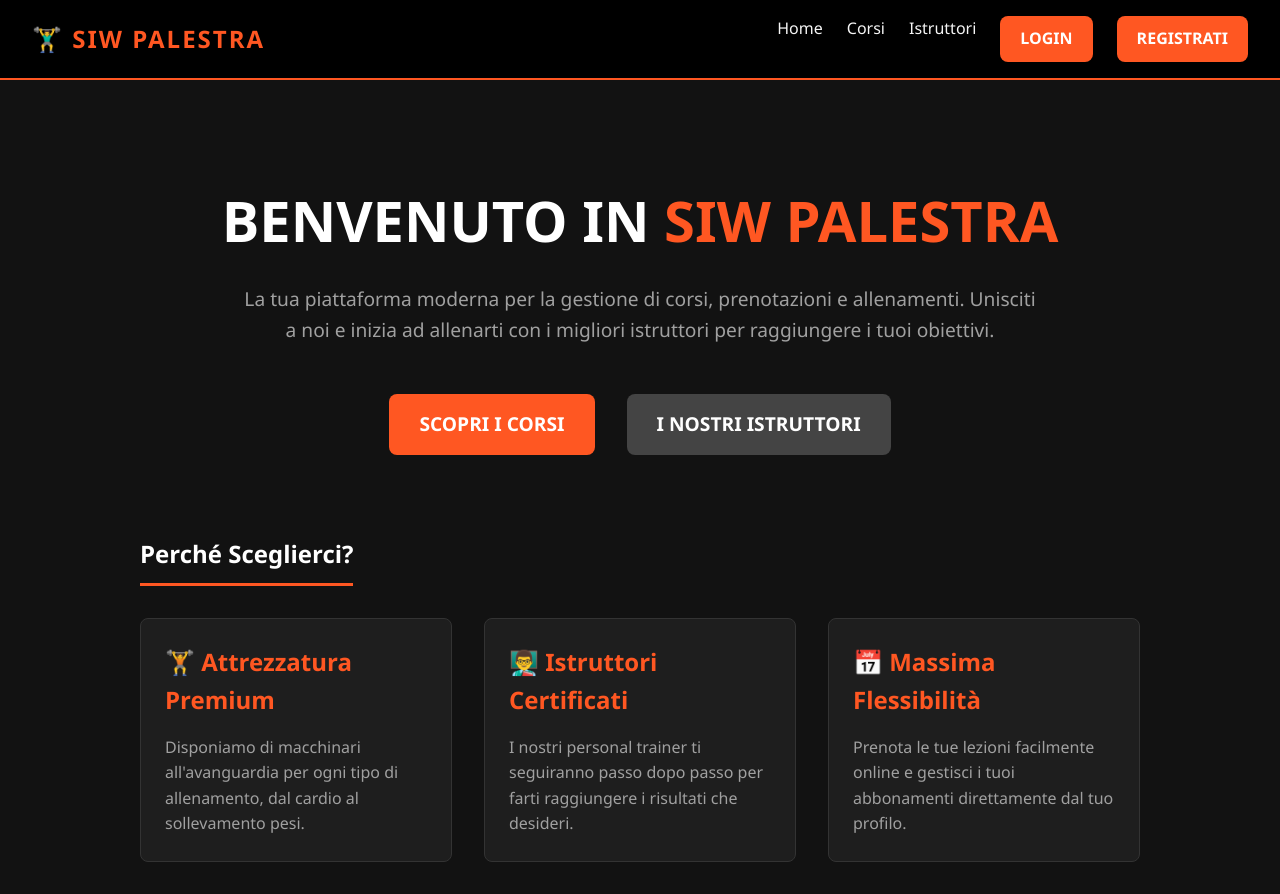
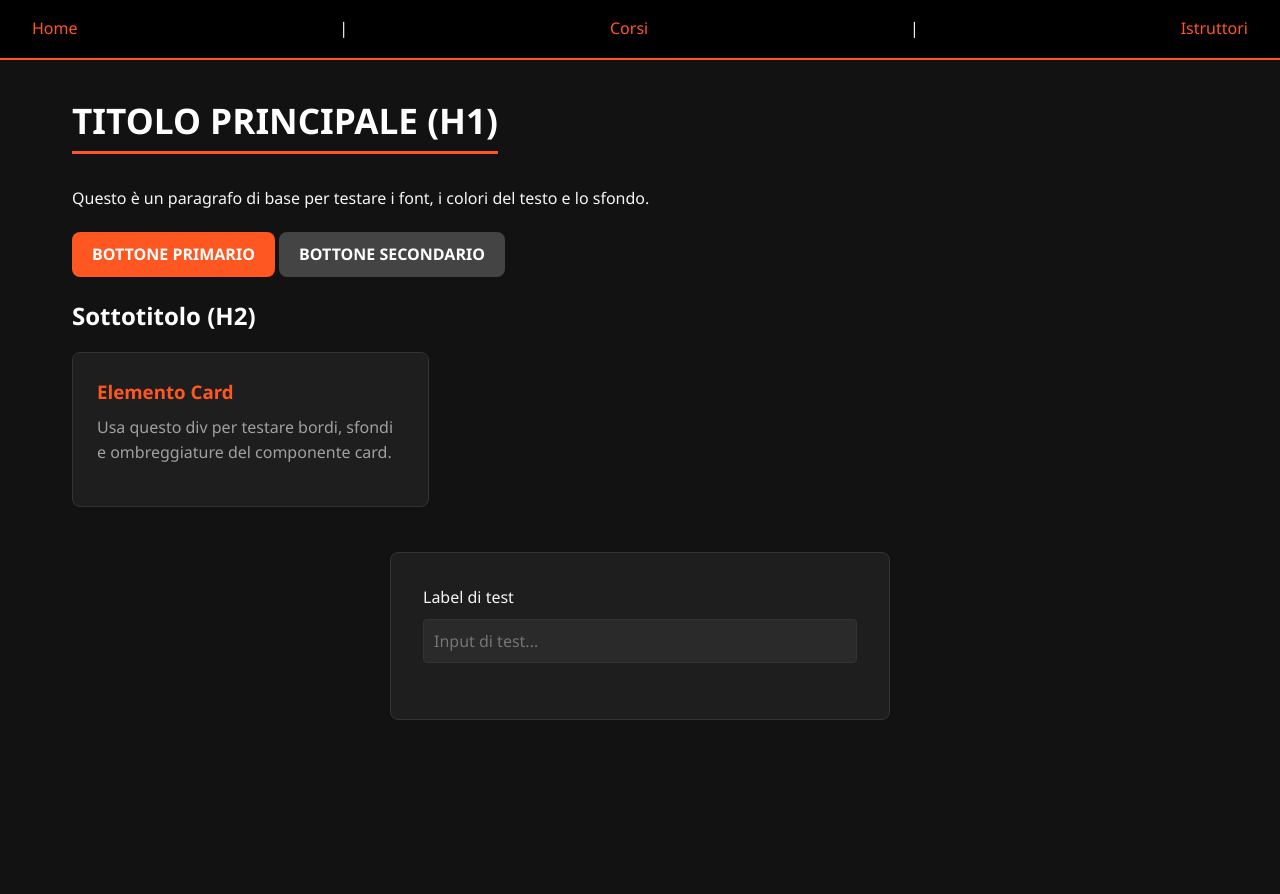
Before and after one commit to mrlucaaa/Siw-Palestra-606872-610090, a Spring Boot app: page / in a window 1280 px wide. After the commit the page ends 720 px from the top, so only its background shows below. Run offline with Spring Boot 4, Linux system fonts and the light colour scheme; some of the project's set-up classes (security, data sources, template engines, error pages and the like) are left out, and stand-ins take their place; some libraries are stand-ins or nearby versions.

Commit message:
cambiamenti html e css

```diff
--- a/src/main/resources/templates/index.html
+++ b/src/main/resources/templates/index.html
@@ -1,75 +1,50 @@
 <!DOCTYPE html>
-<html xmlns:th="http://www.thymeleaf.org" xmlns:sec="http://www.thymeleaf.org/extras/spring-security">
+<html xmlns:th="http://www.thymeleaf.org">
+
 <head>
     <meta charset="UTF-8">
     <meta name="viewport" content="width=device-width, initial-scale=1.0">
-    <title>SIW Palestra - Home</title>
+    <title>Test CSS - Palestra</title>
+    <!-- Il tuo CSS viene caricato qui -->
     <link rel="stylesheet" th:href="@{/css/style.css}">
 </head>
+
 <body>
 
-    <!-- NAVBAR -->
     <nav>
-        <div class="logo">
-            <a th:href="@{/}" style="color: var(--primary); text-decoration: none;">🏋️‍♂️ SIW Palestra</a>
-        </div>
-        <ul>
-            <li><a th:href="@{/}">Home</a></li>
-            <li><a th:href="@{/corsi}">Corsi</a></li>
-            <li><a th:href="@{/istruttori}">Istruttori</a></li>
-
-            <li sec:authorize="isAnonymous()"><a th:href="@{/login}" class="btn">Login</a></li>
-            <li sec:authorize="isAnonymous()"><a th:href="@{/register}" class="btn">Registrati</a></li>
-
-            <li sec:authorize="isAuthenticated()" style="display: flex; align-items: center;">
-                <span style="color: white; margin-right: 15px; font-weight: bold;">
-                    Ciao, <span sec:authentication="name" style="color: var(--primary);">Utente</span>
-                </span>
-            </li>
-            <li sec:authorize="isAuthenticated()">
-                <form th:action="@{/logout}" method="POST" style="padding:0; margin:0; border:none; background:none; max-width:none;">
-                    <button type="submit" class="btn btn-danger">Esci</button>
-                </form>
-            </li>
-        </ul>
+        <a th:href="@{/}">Home</a> |
+        <a th:href="@{/corsi}">Corsi</a> |
+        <a th:href="@{/istruttori}">Istruttori</a>
     </nav>
 
-    <!-- MAIN CONTENT -->
-    <div class="container" style="text-align: center; margin-top: 4rem;">
+    <main class="container">
+        <h1>Titolo Principale (H1)</h1>
+        <p>Questo è un paragrafo di base per testare i font, i colori del testo e lo sfondo.</p>
 
-        <!-- HERO SECTION -->
-        <h1 style="font-size: 3.5rem; margin-bottom: 1rem; border: none;">Benvenuto in <span style="color: var(--primary);">SIW Palestra</span></h1>
-        <p style="font-size: 1.2rem; color: var(--text-muted); max-width: 800px; margin: 0 auto 3rem auto;">
-            La tua piattaforma moderna per la gestione di corsi, prenotazioni e allenamenti.
-            Unisciti a noi e inizia ad allenarti con i migliori istruttori per raggiungere i tuoi obiettivi.
-        </p>
-
-        <div style="display: flex; justify-content: center; gap: 2rem; margin-bottom: 5rem;">
-            <a th:href="@{/corsi}" class="btn" style="font-size: 1.2rem; padding: 15px 30px;">Scopri i Corsi</a>
-            <a th:href="@{/istruttori}" class="btn btn-danger" style="font-size: 1.2rem; padding: 15px 30px;">I Nostri Istruttori</a>
+        <div style="margin: 20px 0;">
+            <a href="#" class="btn">Bottone Primario</a>
+            <a href="#" class="btn btn-danger">Bottone Secondario</a>
         </div>
 
-        <!-- FEATURES SECTION -->
-        <div style="text-align: left; max-width: 1000px; margin: 0 auto;">
-            <h2 style="margin-bottom: 2rem; border-bottom: 3px solid var(--primary); padding-bottom: 10px; display: inline-block;">Perché Sceglierci?</h2>
-
-            <div class="corsi-grid">
-                <div class="card">
-                    <h3 style="font-size: 1.5rem; margin-bottom: 15px;">🏋️ Attrezzatura Premium</h3>
-                    <p style="margin: 0;">Disponiamo di macchinari all'avanguardia per ogni tipo di allenamento, dal cardio al sollevamento pesi.</p>
-                </div>
-                <div class="card">
-                    <h3 style="font-size: 1.5rem; margin-bottom: 15px;">👨‍🏫 Istruttori Certificati</h3>
-                    <p style="margin: 0;">I nostri personal trainer ti seguiranno passo dopo passo per farti raggiungere i risultati che desideri.</p>
-                </div>
-                <div class="card">
-                    <h3 style="font-size: 1.5rem; margin-bottom: 15px;">📅 Massima Flessibilità</h3>
-                    <p style="margin: 0;">Prenota le tue lezioni facilmente online e gestisci i tuoi abbonamenti direttamente dal tuo profilo.</p>
-                </div>
+        <h2>Sottotitolo (H2)</h2>
+        <div class="corsi-grid">
+            <div class="card">
+                <h3>Elemento Card</h3>
+                <p>Usa questo div per testare bordi, sfondi e ombreggiature del componente card.</p>
             </div>
         </div>
 
-    </div>
+        <br>
+
+        <!-- Form di test -->
+        <form action="#" style="margin-top: 20px;">
+            <div class="form-group">
+                <label>Label di test</label>
+                <input type="text" placeholder="Input di test...">
+            </div>
+        </form>
+    </main>
 
 </body>
+
 </html>
```
